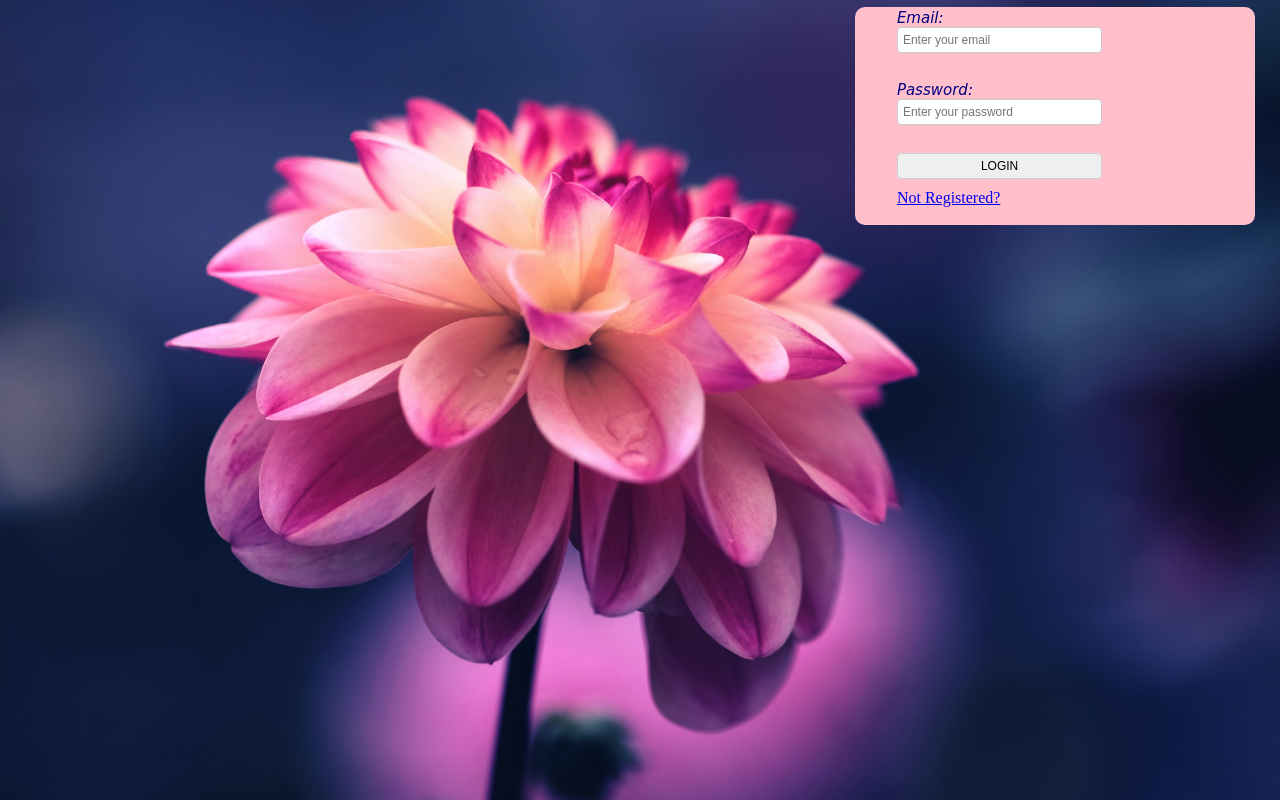
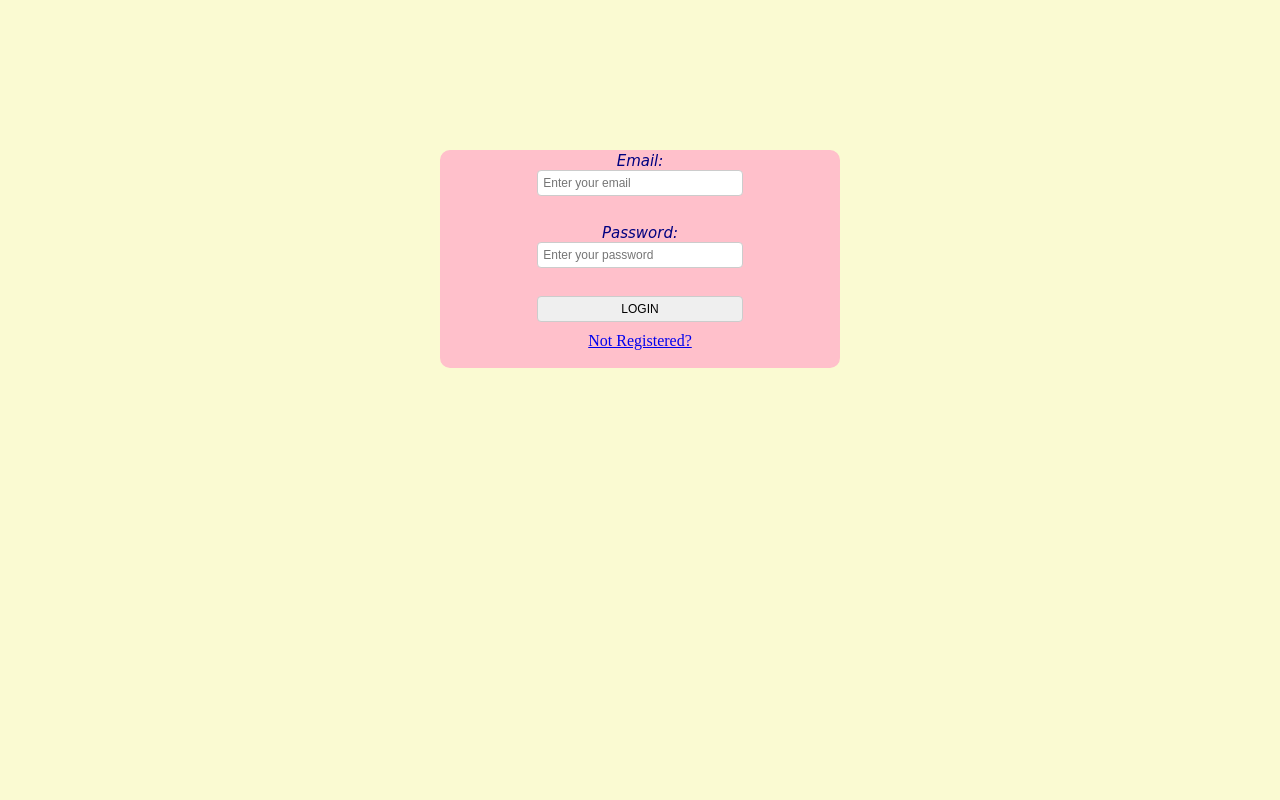
Before and after one commit to Komal1910/User-Management, a Flask app: page /login/ in a window 1280 px wide. Run offline with Flask 2, Linux system fonts and the light colour scheme.

Commit message:
login form places in center and background image removed

```diff
--- a/templates/login.html
+++ b/templates/login.html
@@ -19,7 +19,7 @@
                 font-style: italic;
             }
             body{
-                background-image: url("/static/four.jpg");
+                background-color: lightgoldenrodyellow;
                 background-size: cover;
             }
             .form-container {
@@ -27,9 +27,8 @@
                 border-radius: 10px;
                 width: 25%;
                 background-color: pink;
-                margin-left: 67%;
-                margin-top: -0.1%;
                 padding: 0 40px;
+                margin-top: 150px;
             }
             input, select{
                 width: 65%;
@@ -56,7 +55,9 @@
     </head>
     <body>
         <h1 style="color: red;">{{error}}</h1>
+        <center>
         <div class="form-container">
+
 
         <form method="POST" action="/afterlogin/">
             <table>
@@ -81,5 +82,6 @@
                 </tr>
         </form>
         </div>
+        </center>
     </body>
 </html>
```
